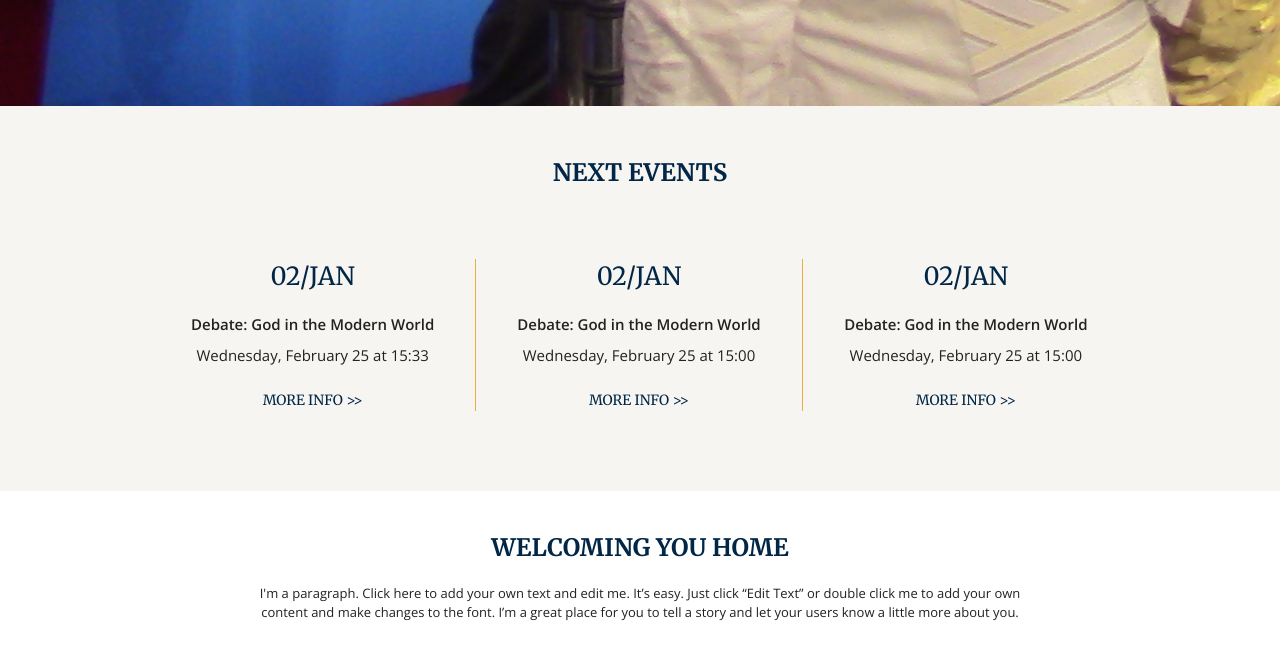
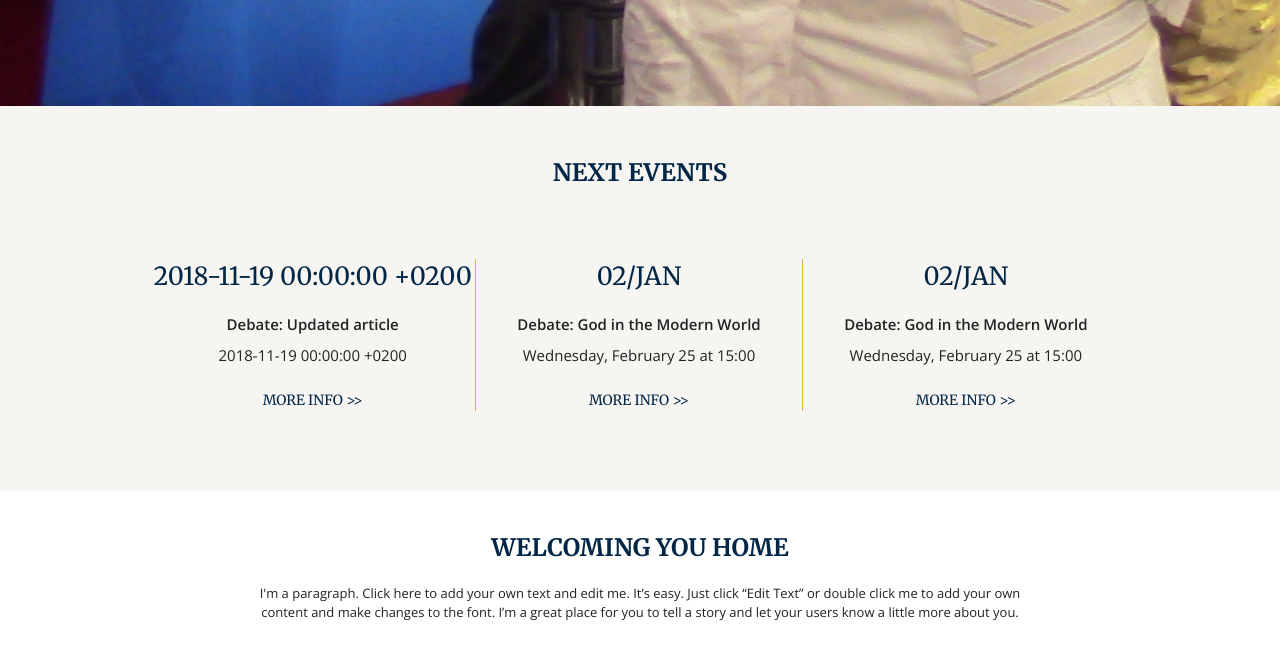
Before and after one commit to riyaadh47/hilary, a Jekyll site: the page built from index.html, in a window 1280 px wide and 900 px high, scrolled down 4320 px, cut to the strip 0-667 px from the top of the window. Shown: the top 660 px of the strip. Built offline with Jekyll 4.4.1, drawn with Linux system fonts in a browser that asks for light colours.

Commit message:
Update from Forestry.io - Updated god-in-the-modern-world-2.md

```diff
--- a/_events/god-in-the-modern-world-2.md
+++ b/_events/god-in-the-modern-world-2.md
@@ -1,9 +1,10 @@
 ---
 title: This is number 2
-short-date: 02/JAN
-debate: God in the Modern World
-event-date: Wednesday, February 25 at 15:33
+short-date: 2018-11-19 00:00:00 +0200
+debate: Updated article
+event-date: 2018-11-19 00:00:00 +0200
 layout: page
+jumbotron: "/img/IMG_0025.JPG"
 
 ---
 # Number 2!!
```
